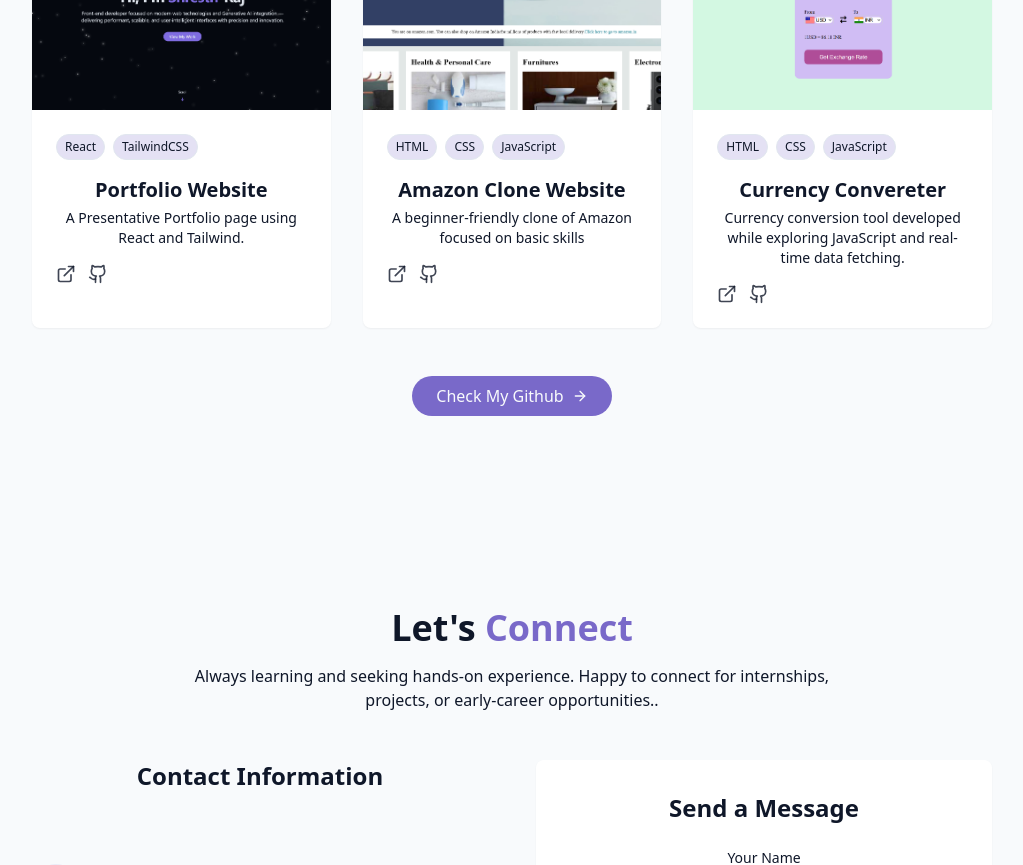
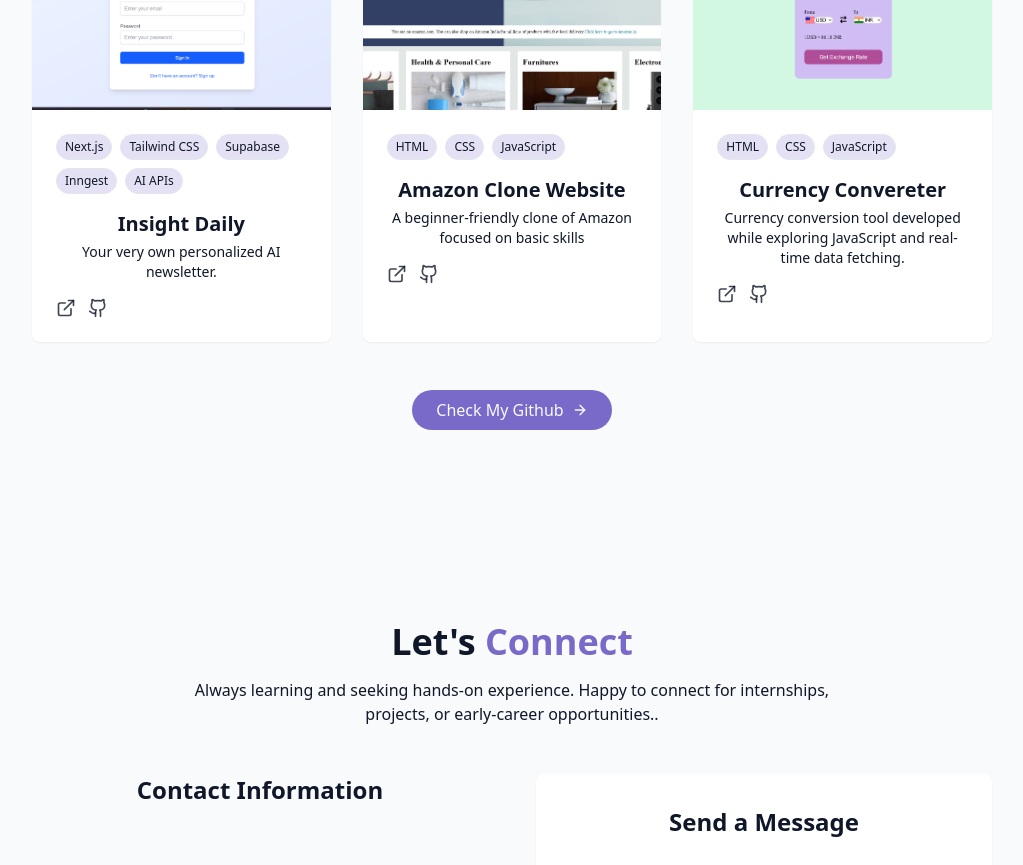
Before and after one commit to Shresth-013/shresth-portfolio, a React (Vite) app: page / in a window 1280 px wide. Shown: the part 2820-3685 px from the top of the page, without its empty margins (128-1151 px from the left). Built offline with nearby package versions, Linux system fonts and the light colour scheme.

Commit message:
Add New Project

```diff
--- a/src/components/ProjectSection.jsx
+++ b/src/components/ProjectSection.jsx
@@ -3,11 +3,11 @@ import { ArrowRight, ExternalLink, Github } from "lucide-react";
 const projects = [
     {
         id: 1,
-        title: "Portfolio Website",
-        description: "A Presentative Portfolio page using React and Tailwind.",
+        title: "Insight Daily",
+        description: "Your very own personalized AI newsletter. ",
         image: "/projects/project1.png",
-        tags: ["React", "TailwindCSS"],
-        demoUrl: "#",
+        tags: ["Next.js", "Tailwind CSS", "Supabase", "Inngest", "AI APIs"],
+        demoUrl: "https://ai-news-letter-insight-daily.vercel.app/signin",
         githubUrl: "#",
     },
     {
```
Also changed, not shown: public/projects/project1.png.
